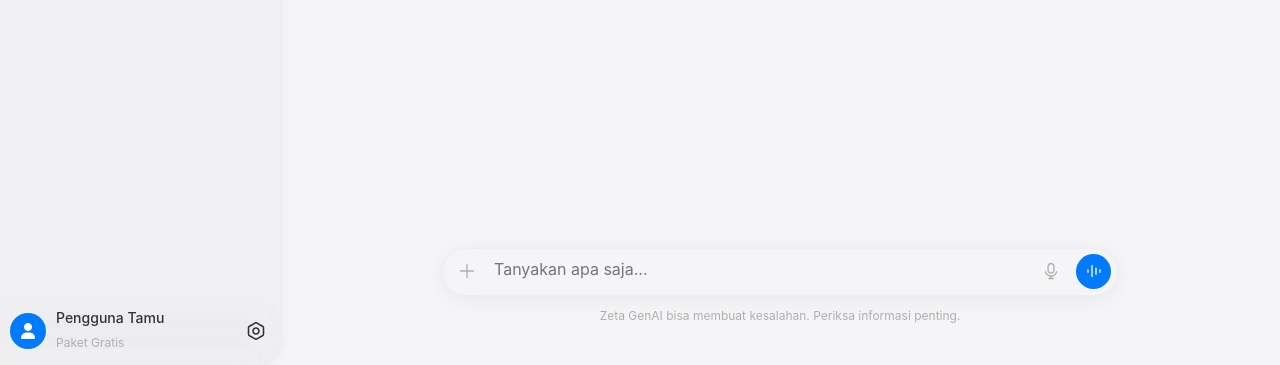
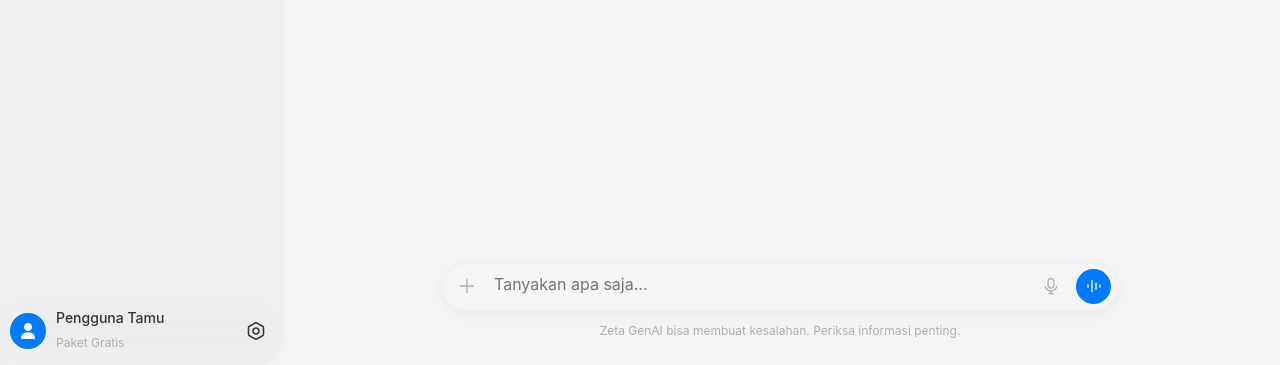
Before and after one commit to deandrisiburian/Zeta-Genai, a plain HTML site: page index.html in a window 1280 px wide. Shown: the part 435-800 px from the top of the page. Drawn offline with Linux system fonts and the light colour scheme.

Commit message:
Update style.css

```diff
--- a/css/style.css
+++ b/css/style.css
@@ -560,7 +560,7 @@
    bottom: 0;
    display: flex;
    flex-direction: column;
-   padding: 12px 12px 40px 12px;
+   padding: 12px 12px 25px 12px;
    border: none;
    background: transparent;
    border-top-right-radius: 30px;
```
